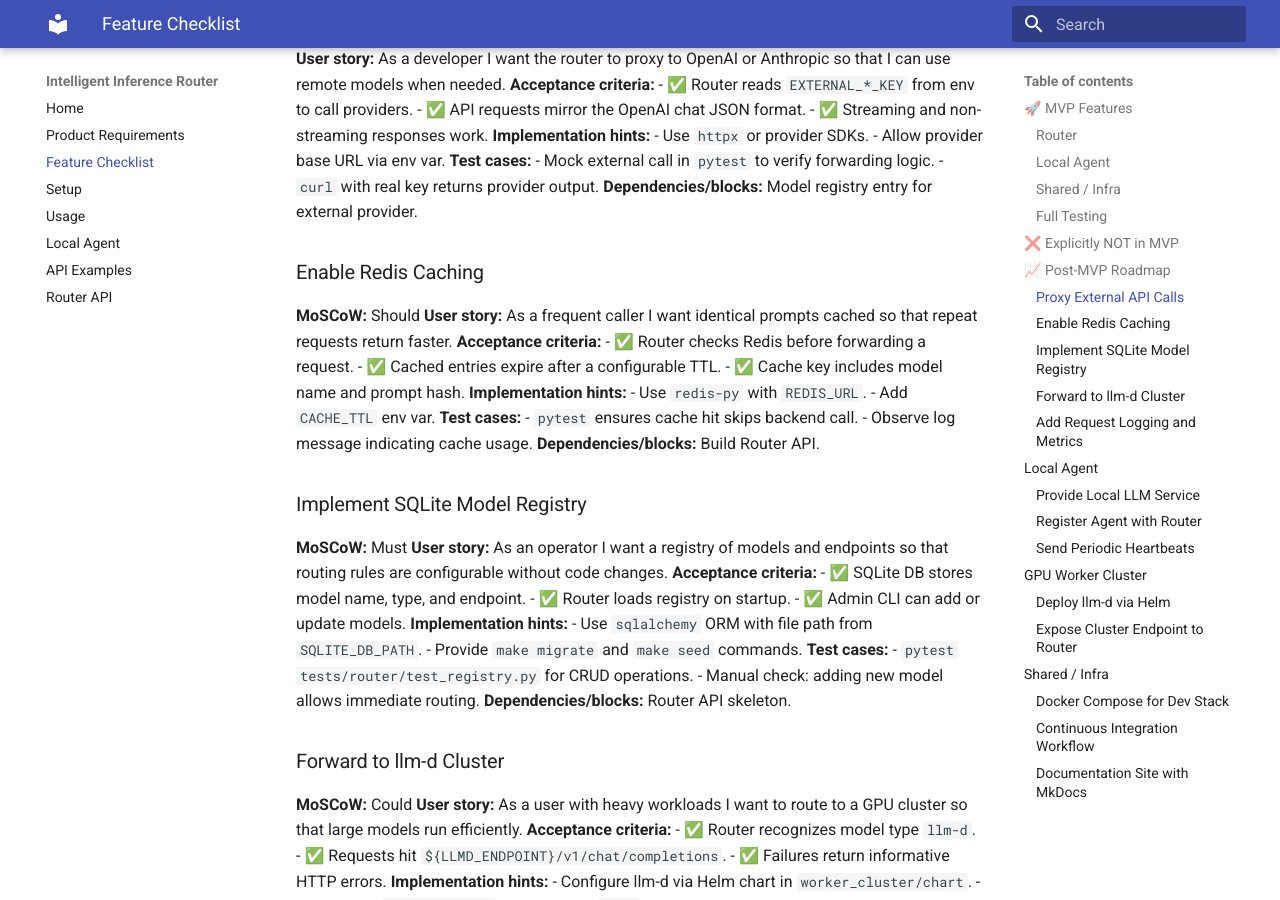
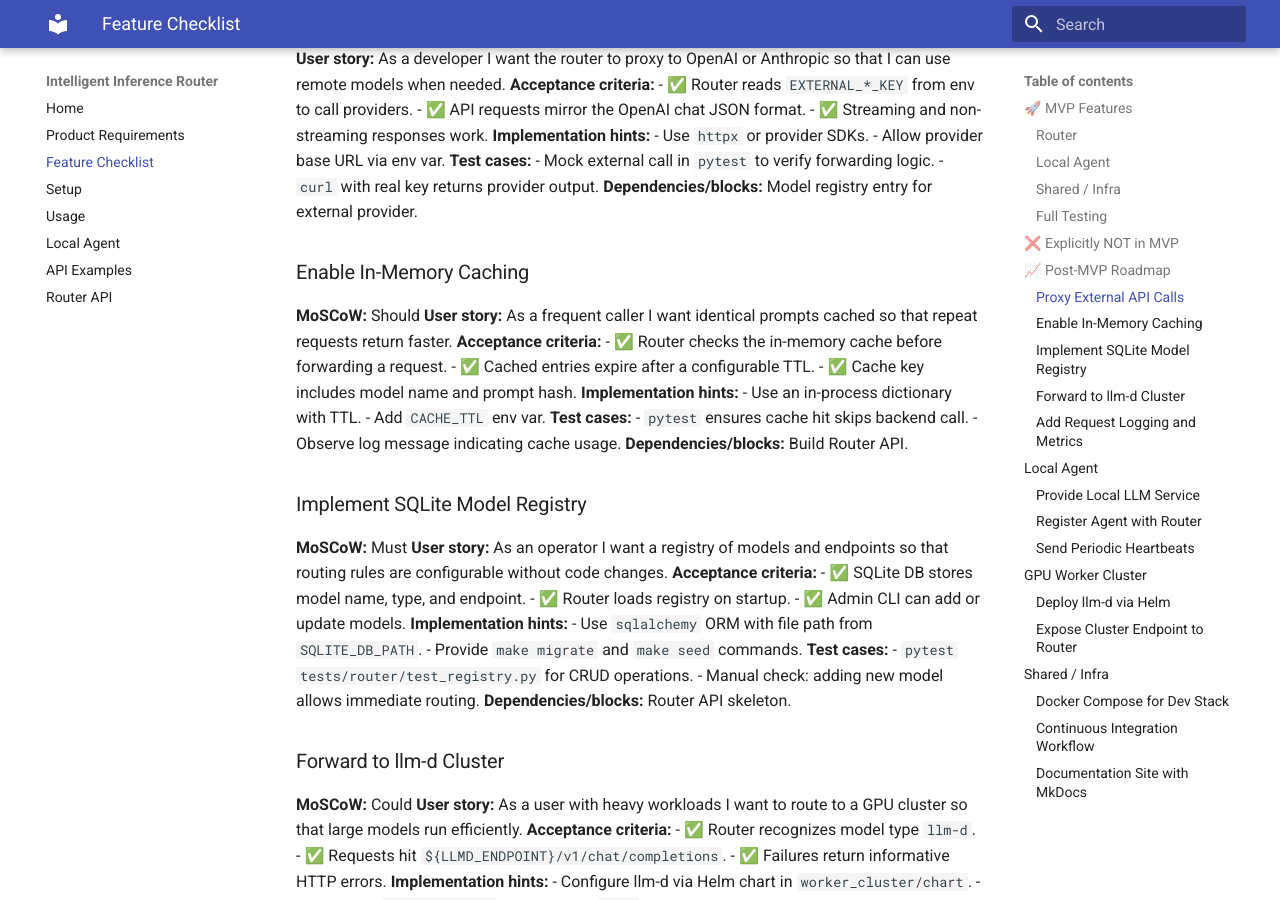
Before and after one commit to eddiedunn/intelligent_inference_router, an MkDocs documentation site: the page built from docs/FEATURES.md, in a window 1280 px wide and 900 px high, scrolled down 2342 px. Built offline with MkDocs 1.6.1 and Material for MkDocs 9.7.7, drawn with Linux system fonts in a browser that asks for light colours; some of the changed text lies outside the part shown.

Commit message:
docs: update caching info for in-memory

```diff
--- a/docs/FEATURES.md
+++ b/docs/FEATURES.md
@@ -30,7 +30,7 @@ These features are required for the MVP milestone. All other features are deferr
 
 ## ❌ Explicitly NOT in MVP
 
-- [ ] Enable Redis Caching
+- [ ] Enable In-Memory Caching
 - [ ] Rate Limiting
 - [ ] Smart Routing (intelligent request dispatch)
 - [x] Add Request Logging and Metrics
@@ -48,7 +48,7 @@ These features are required for the MVP milestone. All other features are deferr
 
 Remaining features planned for after the MVP:
 
-- Caching (e.g., Redis caching)
+- Caching (in-memory TTL dictionary; external cache later)
 - Rate limiting
 - Smart routing (intelligent request dispatch)
 - Forward to llm-d Cluster
@@ -95,15 +95,15 @@ so that I can use remote models when needed.
 - `curl` with real key returns provider output.
 **Dependencies/blocks:** Model registry entry for external provider.
 
-### Enable Redis Caching
+### Enable In-Memory Caching
 **MoSCoW:** Should
 **User story:** As a frequent caller I want identical prompts cached so that repeat requests return faster.
 **Acceptance criteria:**
-- ✅ Router checks Redis before forwarding a request.
+- ✅ Router checks the in-memory cache before forwarding a request.
 - ✅ Cached entries expire after a configurable TTL.
 - ✅ Cache key includes model name and prompt hash.
 **Implementation hints:**
-- Use `redis-py` with `REDIS_URL`.
+- Use an in-process dictionary with TTL.
 - Add `CACHE_TTL` env var.
 **Test cases:**
 - `pytest` ensures cache hit skips backend call.
@@ -241,14 +241,13 @@ so that the router updates its registry automatically.
 
 ### Docker Compose for Dev Stack
 **MoSCoW:** Should
-**User story:** As a contributor I want a single command to start router, Redis, and optional agent
-so that local testing is easy.
+**User story:** As a contributor I want a single command to start the router (and optional agent) so that local testing is easy.
 **Acceptance criteria:**
 - ✅ `make docker-dev` launches services via Docker Compose.
 - ✅ Env file `.env.example` documents required vars.
 - ✅ Stopping the stack cleans up all containers.
 **Implementation hints:**
-- Compose file includes router image, Redis, and volume for SQLite.
+- Compose file includes the router image and a volume for SQLite.
 - Mount Mac agent only when running on Darwin.
 **Test cases:**
 - `docker compose ps` shows all services running.
--- a/pyproject.toml
+++ b/pyproject.toml
@@ -13,7 +13,6 @@ dependencies = [
     "sqlalchemy>=2.0,<3.0",
     "typer>=0.9,<1.0",
     "prometheus-client>=0.20,<1.0",
-    "redis>=5.0,<6.0",
     "transformers>=4.40,<5.0",
     "huggingface_hub>=0.23,<1.0"
 ]
--- a/requirements-dev.txt
+++ b/requirements-dev.txt
@@ -5,7 +5,6 @@ black
 fastapi
 httpx
 uvicorn
-redis
 pytest-cov
 mkdocs>=1.6
 mkdocs-material>=9.5
```
Also changed, not shown: AGENTS.md (+3 -3 lines), CHANGELOG.md (+1 -1 lines), IMPLEMENTATION_STATUS.md (+1 -1 lines), PRD.md (+9 -9 lines), README.md (+3 -3 lines), docker-compose.yml (+1 -7 lines), docs/router_api.md (+6 -5 lines), 4 other files.
